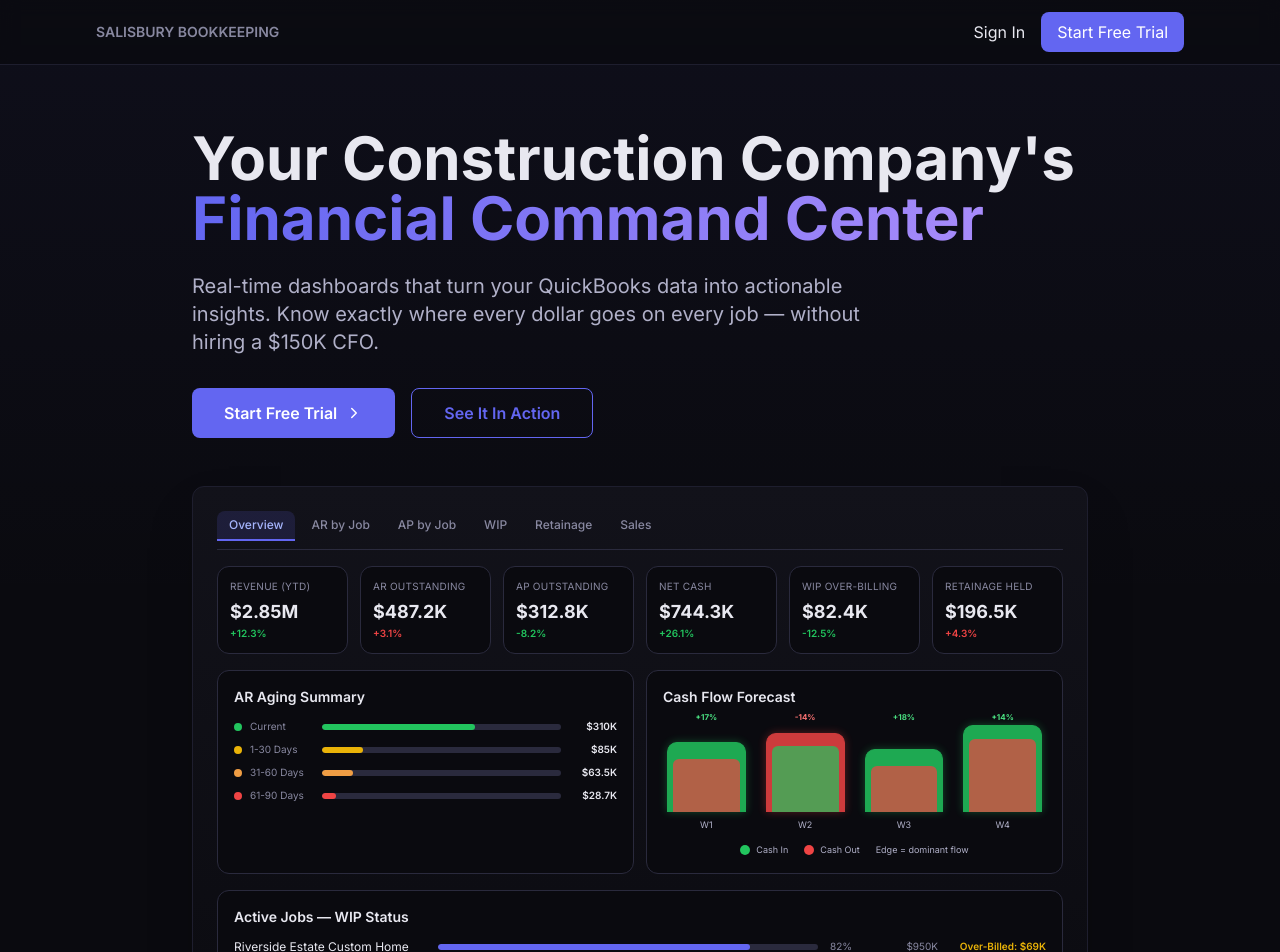
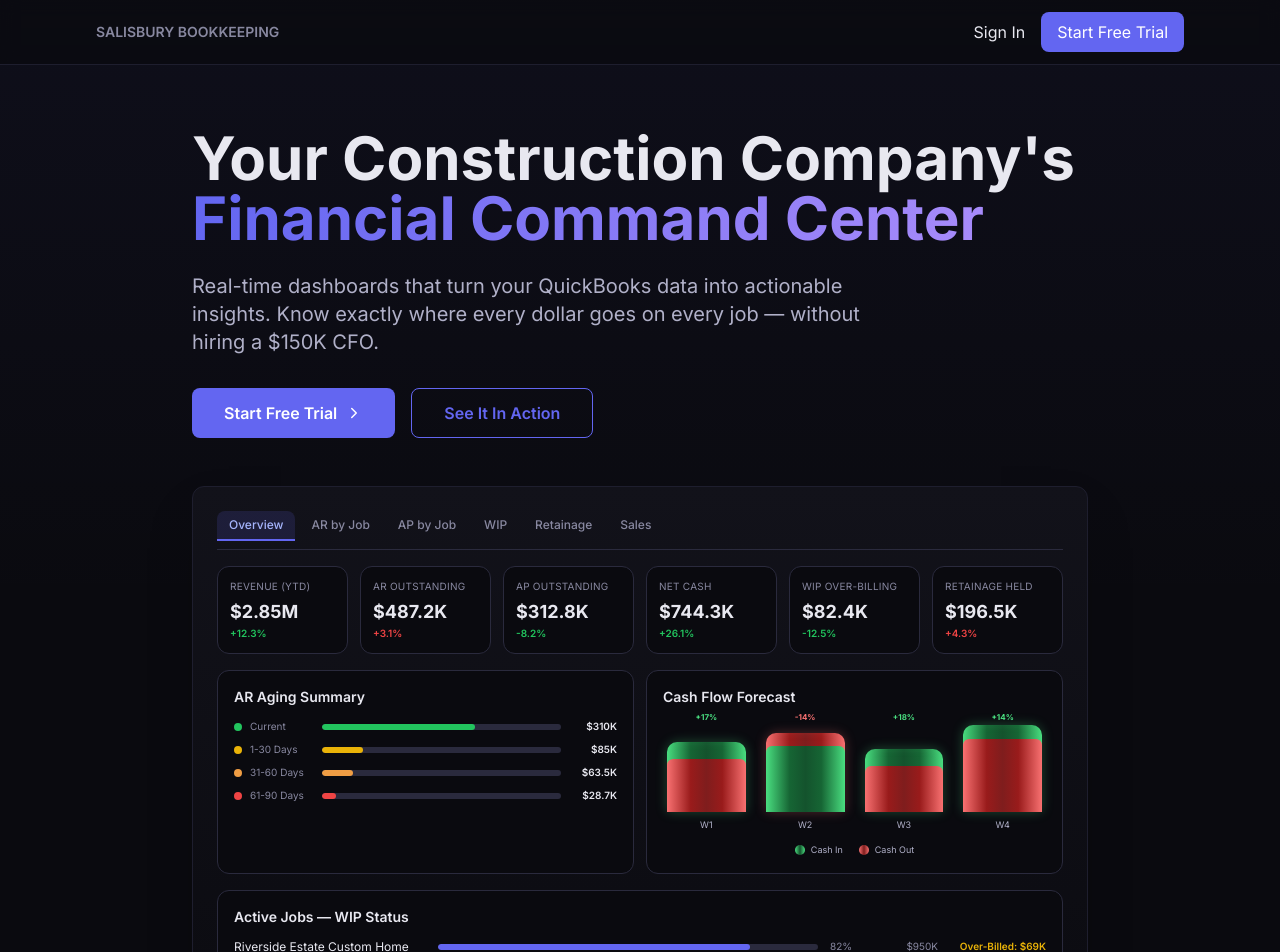
Before and after one commit to CorySlsbry/Contractor-CFO-Dashboard, a Next.js app: page / in a window 1280 px wide. Shown: the top 952 px of the page. Built offline with nearby package versions, Linux system fonts and the light colour scheme.

Commit message:
Cash flow chart: gradient bars with bright edges, same width overlap

```diff
--- a/src/app/page.tsx
+++ b/src/app/page.tsx
@@ -119,7 +119,7 @@ export default function LandingPage() {
                 </div>
               </div>
 
-              {/* Cash Flow Chart Mock — Overlapping Bars */}
+              {/* Cash Flow Chart Mock — Overlapping Bars with Gradients */}
               <div className="bg-[#0a0a0f] border border-[#2a2a3d] rounded-lg p-4">
                 <div className="text-sm font-semibold text-[#e8e8f0] mb-3">Cash Flow Forecast</div>
                 <div className="flex items-end gap-3 h-28">
@@ -129,34 +129,34 @@ export default function LandingPage() {
                     { week: 'W3', inflow: 65, outflow: 47 },
                     { week: 'W4', inflow: 90, outflow: 76 },
                   ].map((w) => {
-                    const max = Math.max(w.inflow, w.outflow);
-                    const min = Math.min(w.inflow, w.outflow);
                     const isPositive = w.inflow >= w.outflow;
-                    const outerColor = isPositive ? '#22c55e' : '#ef4444';
-                    const outerGlow = isPositive ? '0 0 8px rgba(34,197,94,0.4)' : '0 0 8px rgba(239,68,68,0.4)';
-                    const innerColor = isPositive ? '#ef4444' : '#22c55e';
+                    const outerGrad = isPositive
+                      ? 'linear-gradient(90deg, #4ade80 0%, #166534 30%, #14532d 50%, #166534 70%, #4ade80 100%)'
+                      : 'linear-gradient(90deg, #f87171 0%, #991b1b 30%, #7f1d1d 50%, #991b1b 70%, #f87171 100%)';
+                    const innerGrad = isPositive
+                      ? 'linear-gradient(90deg, #f87171 0%, #991b1b 30%, #7f1d1d 50%, #991b1b 70%, #f87171 100%)'
+                      : 'linear-gradient(90deg, #4ade80 0%, #166534 30%, #14532d 50%, #166534 70%, #4ade80 100%)';
+                    const outerGlow = isPositive
+                      ? '0 0 12px rgba(74,222,128,0.3), inset 0 0 8px rgba(74,222,128,0.15)'
+                      : '0 0 12px rgba(248,113,113,0.3), inset 0 0 8px rgba(248,113,113,0.15)';
                     return (
                       <div key={w.week} className="flex-1 flex flex-col items-center gap-1.5">
                         <div className="w-full relative h-24 flex items-end justify-center">
-                          {/* Outer bar (larger value) with glowing edge */}
+                          {/* Outer bar (larger value) — gradient with bright edges, dark center */}
                           <div
                             className="absolute bottom-0 left-1 right-1 rounded-t-md"
                             style={{
-                              height: `${max}%`,
-                              backgroundColor: outerColor,
-                              opacity: 0.85,
+                              height: `${Math.max(w.inflow, w.outflow)}%`,
+                              background: outerGrad,
                               boxShadow: outerGlow,
-                              border: `1px solid ${outerColor}`,
-                              borderBottom: 'none',
                             }}
                           />
-                          {/* Inner bar (smaller value) overlaid inside */}
+                          {/* Inner bar (smaller value) — same width, overlaid */}
                           <div
-                            className="absolute bottom-0 left-2.5 right-2.5 rounded-t-sm"
+                            className="absolute bottom-0 left-1 right-1 rounded-t-sm"
                             style={{
-                              height: `${min}%`,
-                              backgroundColor: innerColor,
-                              opacity: 0.7,
+                              height: `${Math.min(w.inflow, w.outflow)}%`,
+                              background: innerGrad,
                             }}
                           />
                           {/* Net indicator */}
@@ -172,9 +172,8 @@ export default function LandingPage() {
                   })}
                 </div>
                 <div className="flex gap-4 mt-3 justify-center">
-                  <div className="flex items-center gap-1.5"><div className="w-2.5 h-2.5 rounded-sm bg-[#22c55e]" /><span className="text-[9px] text-[#b0b0c8]">Cash In</span></div>
-                  <div className="flex items-center gap-1.5"><div className="w-2.5 h-2.5 rounded-sm bg-[#ef4444]" /><span className="text-[9px] text-[#b0b0c8]">Cash Out</span></div>
-                  <div className="flex items-center gap-1.5"><span className="text-[9px] text-[#b0b0c8]">Edge = dominant flow</span></div>
+                  <div className="flex items-center gap-1.5"><div className="w-2.5 h-2.5 rounded-sm" style={{ background: 'linear-gradient(90deg, #4ade80, #14532d, #4ade80)' }} /><span className="text-[9px] text-[#b0b0c8]">Cash In</span></div>
+                  <div className="flex items-center gap-1.5"><div className="w-2.5 h-2.5 rounded-sm" style={{ background: 'linear-gradient(90deg, #f87171, #7f1d1d, #f87171)' }} /><span className="text-[9px] text-[#b0b0c8]">Cash Out</span></div>
                 </div>
               </div>
             </div>
```
